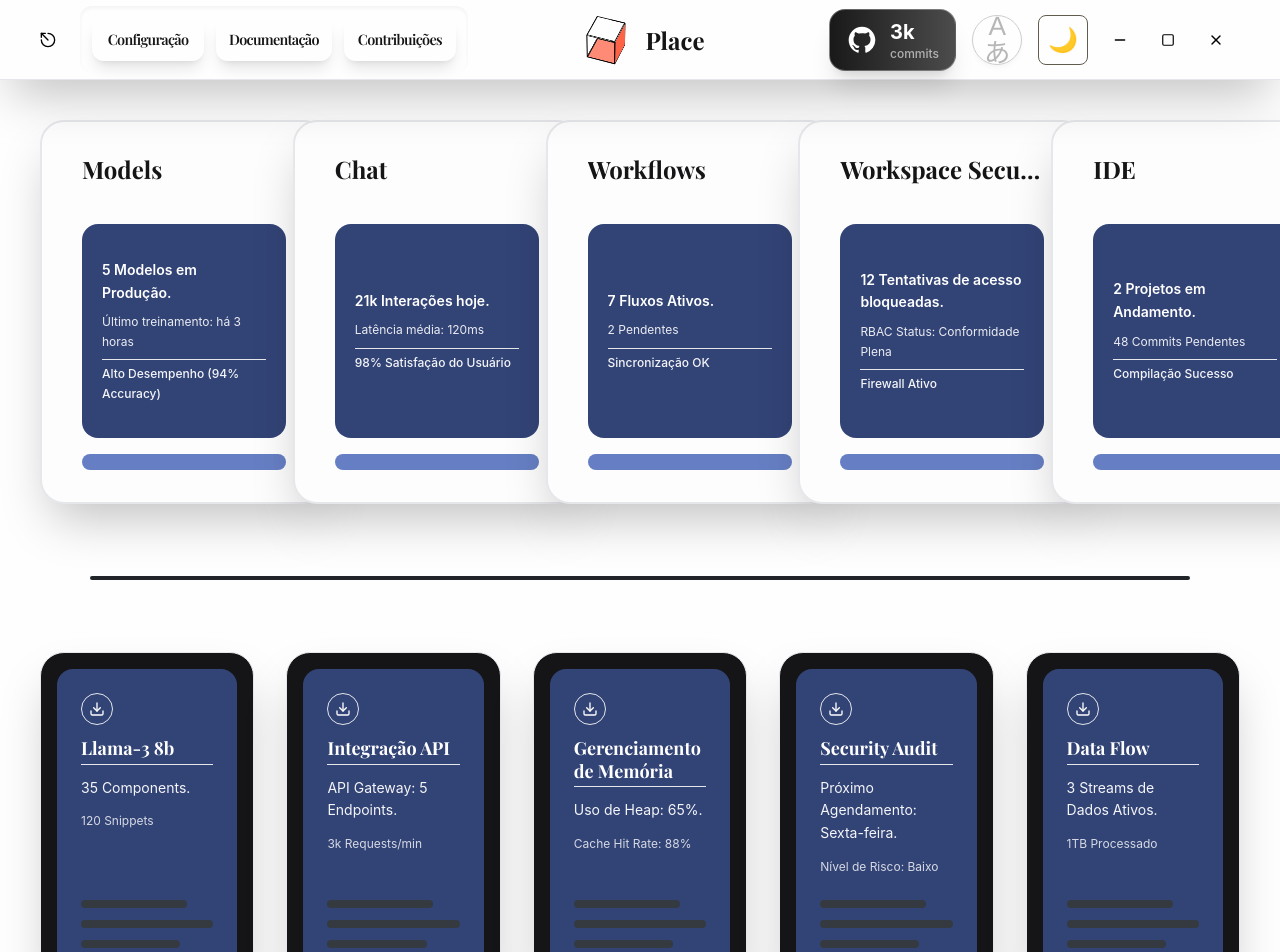
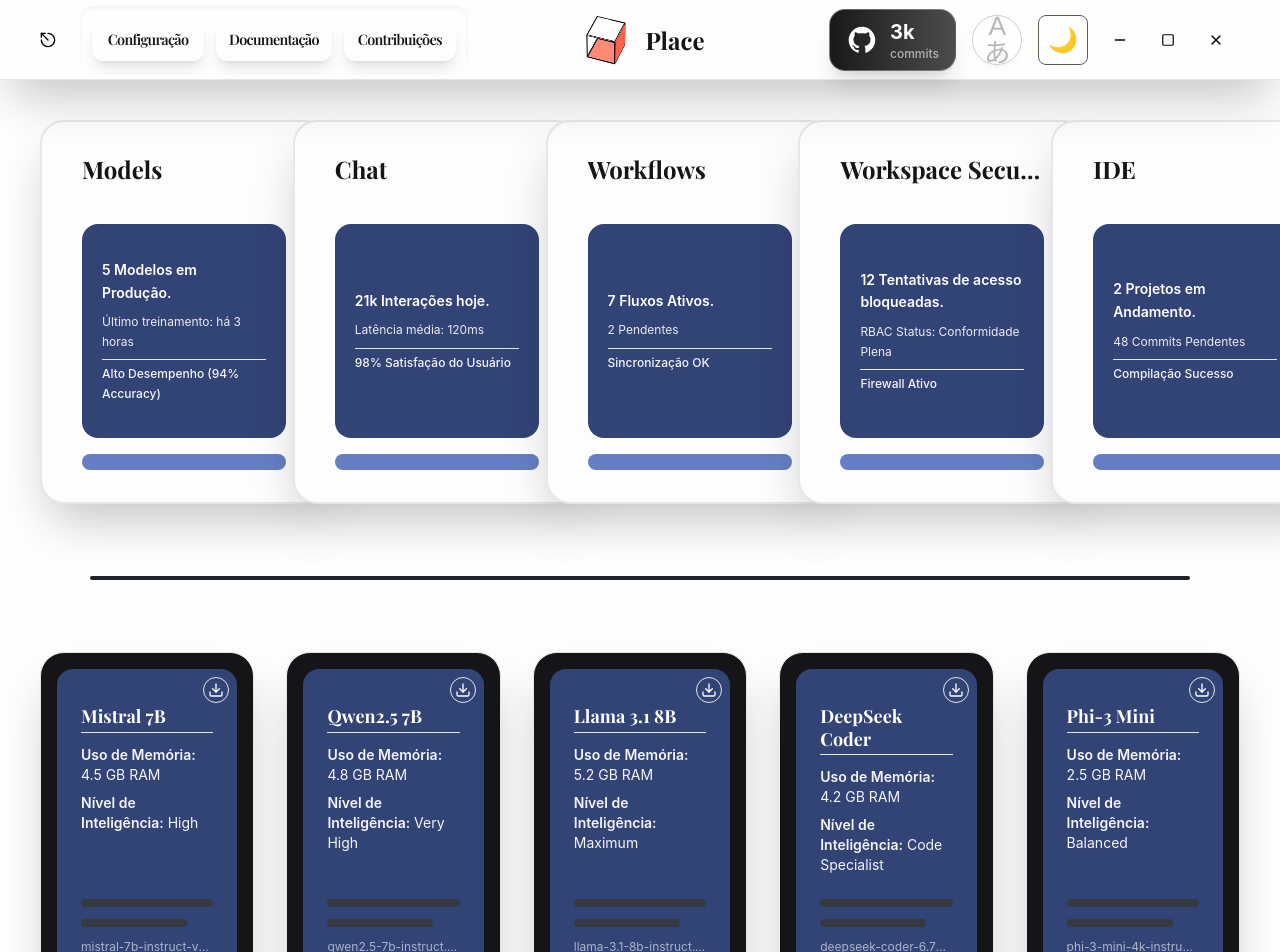
Before and after one commit to DiegoZaluski/Place, a React (Vite) app: page / in a window 1280 px wide. Shown: the top 952 px of the page. Built offline with nearby package versions, Linux system fonts and the light colour scheme; a web font is replaced by a local one.

Commit message:
feat: add new content to info/download cards and start backend logic for model downloads

```diff
--- a/src/components/layout/Home/BottomCardsSection.jsx
+++ b/src/components/layout/Home/BottomCardsSection.jsx
@@ -1,11 +1,11 @@
 import React from 'react';
-import { bottomCardsDetails } from '../../../global/data';
+import { modelCardsDetails } from '../../../global/data';
 import BottomCard from '../templateLibrary/BottomCard';
 
 function BottomCardsSection() {
   return (
     <div className="grid grid-cols-1 md:grid-cols-2 lg:grid-cols-5 gap-8 w-full max-w-7xl mt-10">
-      {bottomCardsDetails.map((item, index) => (
+      {modelCardsDetails.map((item, index) => (
         <BottomCard key={`bottom-card-${index + 5}`} item={item} index={index} />
       ))}
     </div>
--- a/src/components/layout/templateLibrary/BottomCard.tsx
+++ b/src/components/layout/templateLibrary/BottomCard.tsx
@@ -1,11 +1,13 @@
 import React from 'react';
-import { Download } from 'lucide-react';
+import { Download } from './Download';
 
 
 interface BottomCardProps {
   item: {
-    title: string;
-    detail: string;
+    modelName: string;
+    memoryUsage: string;
+    intelligenceLevel: string;
+    fullModelName: string;
   };
   index: number;
 }
@@ -14,24 +16,30 @@ function BottomCard({ item, index }: BottomCardProps) {
   return (
     <div
       key={`bottom-card-${index + 5}`}
-      className="bg-n-900 dark:bg-c-50 h-92 border border-n-700 dark:border-n-200 rounded-3xl px-4 py-4 shadow-2xl flex flex-col justify-center items-center transition-all duration-300 hover:translate-y-[-4px] hover:shadow-xl cursor-pointer"
+      className="bg-n-900 dark:bg-c-50 h-92 border border-n-700 dark:border-n-200 rounded-3xl px-4 py-4 shadow-2xl flex flex-col justify-center items-center transition-all duration-300 hover:translate-y-[-4px] hover:shadow-xl cursor-pointer relative"
     >
-      {/* INTERNO: FUNDO EM COR BRAND PARA DESTACAR COMO PRINCIPAL COR DE DETALHE */}
       <div className="w-full h-full bg-b-600 dark:bg-b-100 rounded-2xl p-6 space-y-3 flex flex-col justify-start transition-colors duration-200">
-        <div className='w-8 h-8 border border-n-700 rounded-full flex items-center justify-center hover:bg-white/20 '>
-          <Download className="w-4 h-4 text-white" />
+        <Download/>
+        <h4 className="text-white dark:text-n-900 text-lg font-bold mb-2 border-b border-n-700 pb-1 leading-tight font-playfair">
+          {item.modelName}
+        </h4>
+
+        {/* DETALHES TÉCNICOS */}
+        <div className="space-y-2">
+          <p className="text-white/95 dark:text-n-800 text-sm">
+            <span className="font-semibold">Uso de Memória:</span> {item.memoryUsage}
+          </p>
+          <p className="text-white/95 dark:text-n-800 text-sm">
+            <span className="font-semibold">Nível de Inteligência:</span> {item.intelligenceLevel}
+          </p>
         </div>
-        <h4 className="text-white dark:text-n-900 text-lg font-bold mb-2 border-b border-n-700 pb-1 leading-tight font-playfair">{item.title}</h4>
 
-        {/* DETALHES PREENCHENDO O ESPAÇO INTERNO */}
-        <p className="text-white/95 dark:text-n-800 text-sm leading-relaxed">{item.detail.split('.')[0]}.</p>
-        <p className="text-white/80 dark:text-n-700 text-xs leading-relaxed">{item.detail.split('.')[1] ? item.detail.split('.')[1].trim() : ""}</p>
-
-        {/* PLACEHOLDERS DE LINHAS ORIGINAIS (DECORATIVAS) NO RODAPÉ DO BLOCO */}
         <div className="flex-grow"></div>
+        <div className="w-full h-2 bg-n-700 dark:bg-n-200 rounded-full"></div>
         <div className="w-4/5 h-2 bg-n-700 dark:bg-n-200 rounded-full"></div>
-        <div className="w-full h-2 bg-n-700 dark:bg-n-200 rounded-full"></div>
-        <div className="w-3/4 h-2 bg-n-700 dark:bg-n-200 rounded-full"></div>
+        <p className="text-white/60 dark:text-n-600 text-xs truncate w-full">
+          {item.fullModelName}
+        </p>
       </div>
     </div>
   );
--- /dev/null
+++ b/src/components/layout/templateLibrary/Download.tsx
@@ -0,0 +1,46 @@
+import { Download as DownloadIcon } from 'lucide-react';
+import React, { ButtonHTMLAttributes } from 'react';
+
+interface DownloadButtonProps extends ButtonHTMLAttributes<HTMLButtonElement> {
+  size?: number;
+  iconSize?: number;
+}
+
+export const Download = ({
+  size = 8,
+  iconSize = 4,
+  className = '',
+  ...props
+}: DownloadButtonProps) => {
+  return (
+    <button
+      type="button"
+      className={`
+        border
+        border-n-700
+        rounded-full
+        flex items-center
+        justify-center
+        hover:bg-white/20
+        focus:outline-none
+        focus:ring-2
+        focus:ring-offset-2
+        focus:ring-offset-n-900
+        focus:ring-white/50
+        transition-colors duration-200
+        absolute
+        p-1
+        top-6
+        right-6
+        ${className}
+      `}
+      aria-label="Baixar"
+      {...props}
+    >
+      <DownloadIcon className={`
+        w-${iconSize}
+        h-${iconSize}
+        text-white`} />
+    </button>
+  );
+};
--- a/src/global/data.js
+++ b/src/global/data.js
@@ -10,10 +10,35 @@ export const topCardsDetails = [
   { title: "IDE", detail: "2 Projetos em Andamento. 48 Commits Pendentes. 1 Sessão Ativa (DevOps).", indicator: "Compilação Sucesso" },
 ];
 
-export const bottomCardsDetails = [
-  { title: "Llama-3 8b", detail: "35 Components. 120 Snippets. Versão: v4.1.2. Recursos Comunitários." },
-  { title: "Integração API", detail: "API Gateway: 5 Endpoints. 3k Requests/min. Monitoramento de Latência em Tempo Real." },
-  { title: "Gerenciamento de Memória", detail: "Uso de Heap: 65%. Cache Hit Rate: 88%. Limite de Alocação: 16GB." },
-  { title: "Security Audit", detail: "Próximo Agendamento: Sexta-feira. Nível de Risco: Baixo. Relatório disponível em PDF." },
-  { title: "Data Flow", detail: "3 Streams de Dados Ativos. 1TB Processado. Último Erro: Nenhum. Pipeline Status: Estável." },
+export const modelCardsDetails = [
+  {
+    modelName: "Mistral 7B",
+    memoryUsage: "4.5 GB RAM",
+    intelligenceLevel: "High",
+    fullModelName: "mistral-7b-instruct-v0.3.Q4_K_M.gguf"
+  },
+  {
+    modelName: "Qwen2.5 7B",
+    memoryUsage: "4.8 GB RAM",
+    intelligenceLevel: "Very High",
+    fullModelName: "qwen2.5-7b-instruct.Q4_K_M.gguf"
+  },
+  {
+    modelName: "Llama 3.1 8B",
+    memoryUsage: "5.2 GB RAM",
+    intelligenceLevel: "Maximum",
+    fullModelName: "llama-3.1-8b-instruct.Q4_K_M.gguf"
+  },
+  {
+    modelName: "DeepSeek Coder",
+    memoryUsage: "4.2 GB RAM",
+    intelligenceLevel: "Code Specialist",
+    fullModelName: "deepseek-coder-6.7b-instruct.Q4_K_M.gguf"
+  },
+  {
+    modelName: "Phi-3 Mini",
+    memoryUsage: "2.5 GB RAM",
+    intelligenceLevel: "Balanced",
+    fullModelName: "phi-3-mini-4k-instruct.Q4_K_M.gguf"
+  }
 ];
```
